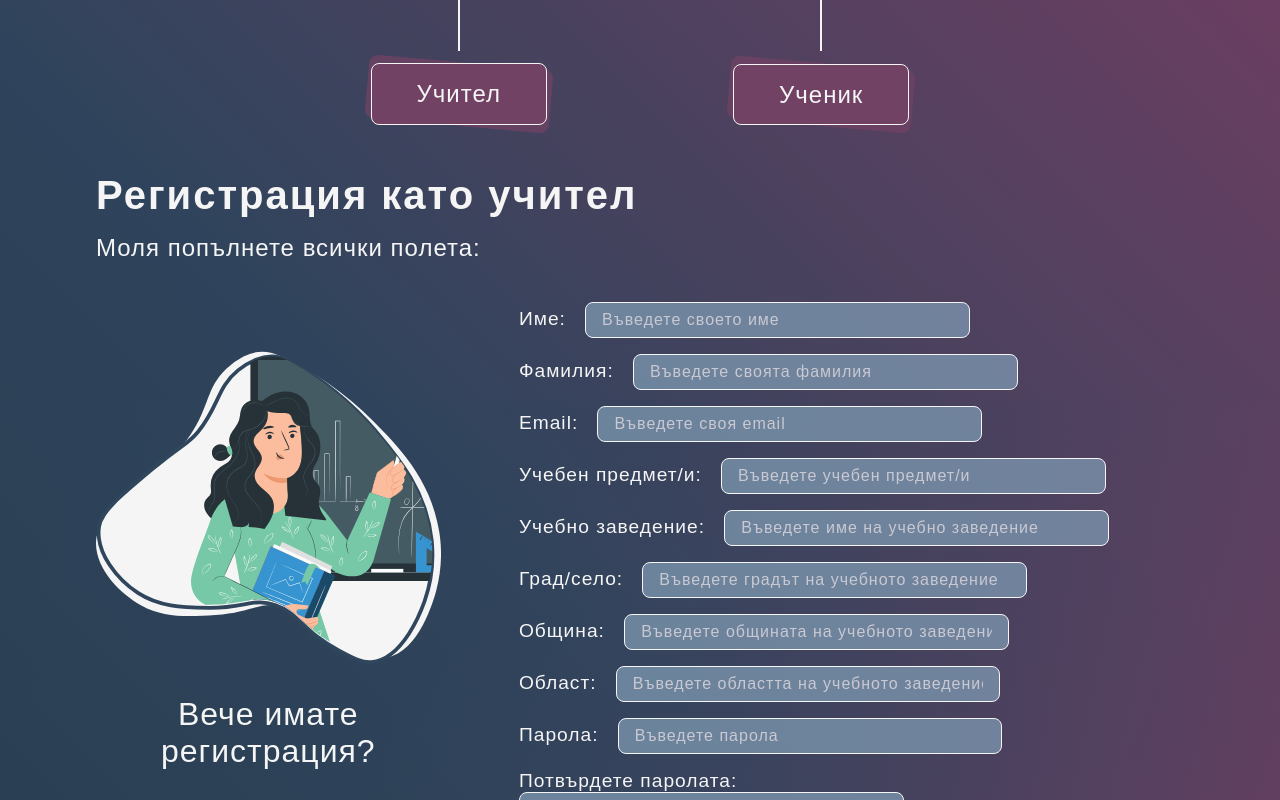
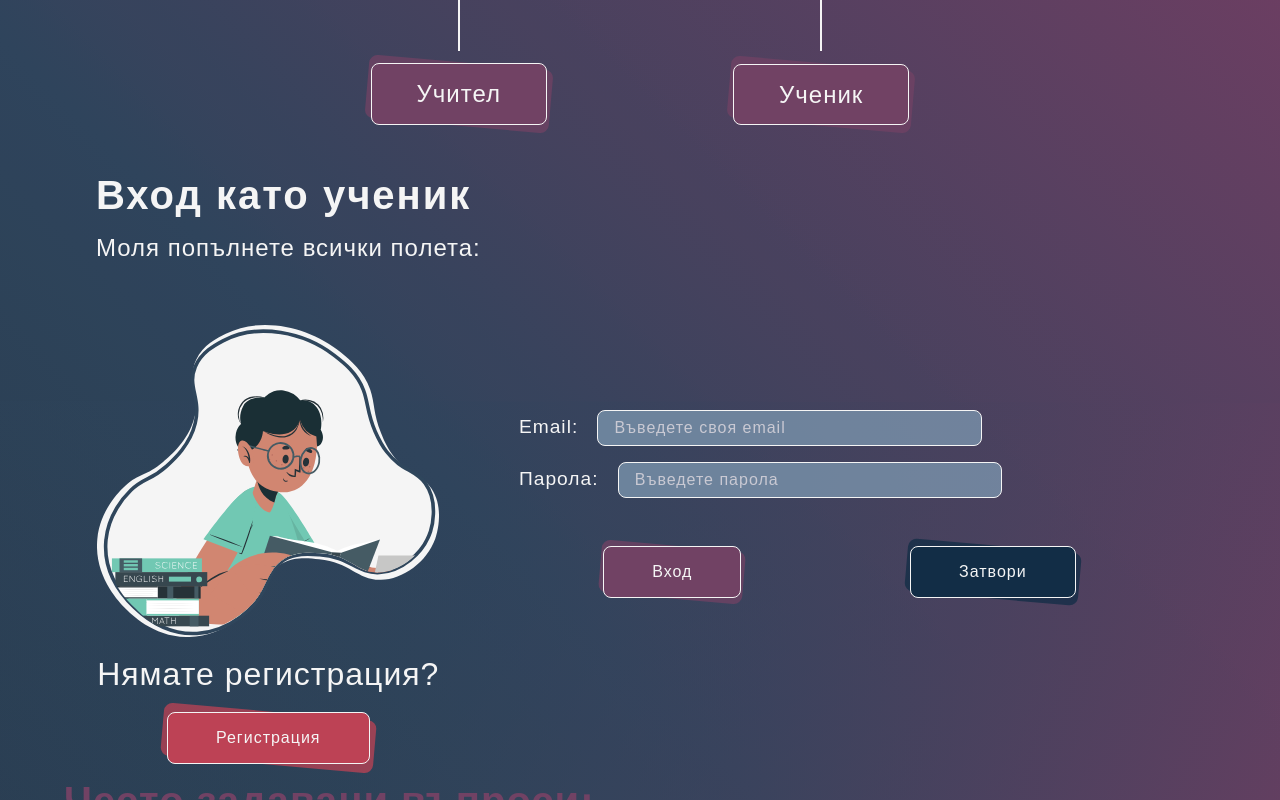
Before and after one commit to ZdravkoHristov/DigiBuddy, a React (Create React App) app in the folder frontend/: page / in a window 1280 px wide. Shown: the part 1240-2040 px from the top of the page. Built offline with nearby package versions, Linux system fonts and the light colour scheme; a web font is replaced by a local one.

Commit message:
registerEl for student logEl student and teacher

```diff
--- a/frontend/src/App.js
+++ b/frontend/src/App.js
@@ -4,6 +4,9 @@ import Header from './components/Header';
 import AnimatedLine from './components/AnimatedLine';
 import RolesSection from './components/RolesSection';
 import RegTeacher from './components/RegTeacherEl';
+import RegStudent from './components/RegStudentEl';
+import LogTeacher from './components/LogTeacherEl';
+import LogStudent from './components/LogStudentEl';
 import Faq from './components/Faq';
 
 function App() {
@@ -14,7 +17,10 @@ function App() {
 				<Header></Header>
 				<AnimatedLine />
 				<RolesSection />
-				<RegTeacher />
+				{/* <RegTeacher /> */}
+				{/* <RegStudent /> */}
+				{/* <LogTeacher /> */}
+				<LogStudent />
 			</div>
 			<Faq />
 		</>
--- /dev/null
+++ b/frontend/src/components/LogStudentEl.js
@@ -0,0 +1,34 @@
+import RegisterEl from './styles/RegisterEl.style';
+import AnimatedLine from '../components/AnimatedLine';
+import illustration from '../assets/svgs/role-student.svg';
+export default function LogStudentEl() {
+	return (
+        <RegisterEl className='container'>
+            {/* <AnimatedLine className='line'></AnimatedLine> */}
+            <h1 className='heading-l'>Вход като ученик</h1>
+            <h3 className='heading-s'>Моля попълнете всички полета:</h3>
+            <div className='holder'>
+                <div className='img-holder'>
+                    <img src={illustration}/>
+                    <p className='heading-m'>Нямате регистрация?</p>
+                    <a className='button' href='#'>Регистрация</a>
+                </div>
+                <form className='input-holder flex-c'>
+                    <div className='group'>
+                        <label for='email'>Email:</label>
+                        <input name='email' type='email' placeholder='Въведете своя email'/>
+                    </div>
+                    <div className='group'>
+                        <label for='pass'>Парола:</label>
+                        <input name='pass' type='text' placeholder='Въведете парола'/>
+                    </div>
+                    <div className='group'>
+                        <a class='button'>Вход</a>
+                        <a class='button'>Затвори</a>
+                    </div>
+                </form>
+            </div>
+
+		</RegisterEl>
+	);
+}
--- /dev/null
+++ b/frontend/src/components/LogTeacherEl.js
@@ -0,0 +1,34 @@
+import RegisterEl from './styles/RegisterEl.style';
+import AnimatedLine from '../components/AnimatedLine';
+import illustration from '../assets/svgs/role-teacher.svg';
+export default function LogTeacherEl() {
+	return (
+        <RegisterEl className='container'>
+            {/* <AnimatedLine className='line'></AnimatedLine> */}
+            <h1 className='heading-l'>Вход като учител</h1>
+            <h3 className='heading-s'>Моля попълнете всички полета:</h3>
+            <div className='holder'>
+                <div className='img-holder'>
+                    <img src={illustration}/>
+                    <p className='heading-m'>Нямате регистрация?</p>
+                    <a className='button' href='#'>Регистрация</a>
+                </div>
+                <form className='input-holder flex-c'>
+                    <div className='group'>
+                        <label for='email'>Email:</label>
+                        <input name='email' type='email' placeholder='Въведете своя email'/>
+                    </div>
+                    <div className='group'>
+                        <label for='pass'>Парола:</label>
+                        <input name='pass' type='text' placeholder='Въведете парола'/>
+                    </div>
+                    <div className='group'>
+                        <a class='button'>Вход</a>
+                        <a class='button'>Затвори</a>
+                    </div>
+                </form>
+            </div>
+
+		</RegisterEl>
+	);
+}
--- /dev/null
+++ b/frontend/src/components/RegStudentEl.js
@@ -0,0 +1,66 @@
+import RegisterEl from './styles/RegisterEl.style';
+import AnimatedLine from '../components/AnimatedLine';
+import illustration from '../assets/svgs/role-student.svg';
+export default function RegStudentEl() {
+	return (
+        <RegisterEl className='container'>
+            {/* <AnimatedLine className='line'></AnimatedLine> */}
+            <h1 className='heading-l'>Регистрация като ученик</h1>
+            <h3 className='heading-s'>Моля попълнете всички полета:</h3>
+            <div className='holder'>
+                <div className='img-holder'>
+                    <img src={illustration}/>
+                    <p className='heading-m'>Вече имате регистрация?</p>
+                    <a className='button' href='#'>Вход</a>
+                </div>
+                <form className='input-holder'>
+                    <div className='group'>
+                        <label for='name'>Име:</label>
+                        <input name='name' type='text' placeholder='Въведете своето име'/>
+                    </div>
+                    <div className='group'>
+                        <label for='l-name'>Фамилия:</label>
+                        <input name='l-name' type='text' placeholder='Въведете своята фамилия'/>
+                    </div>
+                    <div className='group'>
+                        <label for='email'>Email:</label>
+                        <input name='email' type='email' placeholder='Въведете своя email'/>
+                    </div>
+                    <div className='group'>
+                        <label for='subject'>Клас и паралелка:</label>
+                        <input name='subject' type='text' placeholder='Въведете клас и паралелка: Напр. "12б"'/>
+                    </div>
+                    <div className='group'>
+                        <label for='school'>Учебно заведение:</label>
+                        <input name='school' type='text' placeholder='Въведете име на учебно заведение'/>
+                    </div>
+                    <div className='group'>
+                        <label for='town'>Град/село:</label>
+                        <input name='town' type='text' placeholder='Въведете градът на учебното заведение'/>
+                    </div>
+                    <div className='group'>
+                        <label for='comm'>Община:</label>
+                        <input name='comm' type='text' placeholder='Въведете общината на учебното заведение'/>
+                    </div>
+                    <div className='group'>
+                        <label for='area'>Област:</label>
+                        <input name='area' type='text' placeholder='Въведете областта на учебното заведение'/>
+                    </div>
+                    <div className='group'>
+                        <label for='pass'>Парола:</label>
+                        <input name='pass' type='text' placeholder='Въведете парола'/>
+                    </div>
+                    <div className='group'>
+                        <label for='name'>Потвърдете паролата:</label>
+                        <input name='c-pass' type='text' placeholder='Потвърдете паролата'/>
+                    </div>
+                    <div className='group'>
+                        <a class='button'>Регистрация</a>
+                        <a class='button'>Затвори</a>
+                    </div>
+                </form>
+            </div>
+
+		</RegisterEl>
+	);
+}
--- a/frontend/src/components/styles/RegisterEl.style.js
+++ b/frontend/src/components/styles/RegisterEl.style.js
@@ -7,6 +7,7 @@ const RegisterEl = styled.section`
         padding: 2rem;
         color: #f5f5f5;
 	}
+    .flex-c{display:flex; flex-direction: column; align-items: center; justify-content: center;}
     h1,h3{text-align: left; left:40%; /* naglasi go posle :DD*/ margin: 1rem 0;}
     h1{letter-spacing: 2px;}
     h3 {font-weight: 300;}
@@ -44,7 +45,7 @@ const RegisterEl = styled.section`
         height: 80%;
         margin: auto;
     }
-    .holder .input-holder {padding:1.5rem;}
+    .holder .input-holder {padding:1.5rem; width:100%; height: 100%;}
     .holder .img-holder img {margin: auto;}
     .holder .img-holder .button {background-color: #bd4255;}
     .holder .img-holder .button::before {background-color: #bd4255c2;}
```
